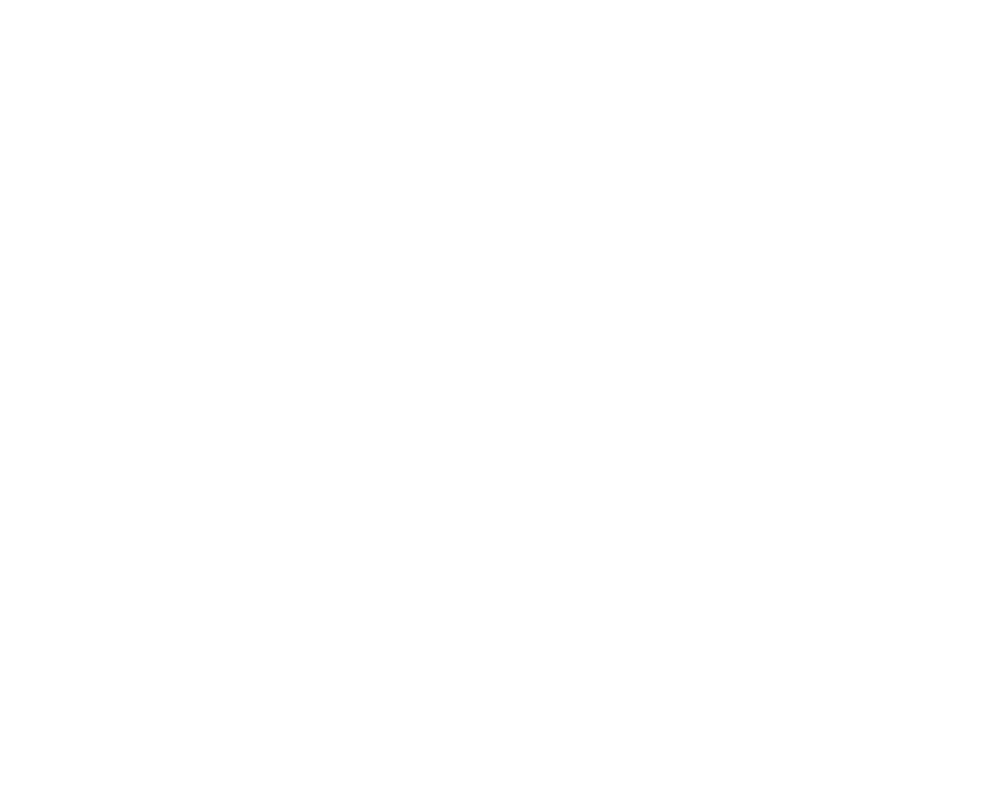
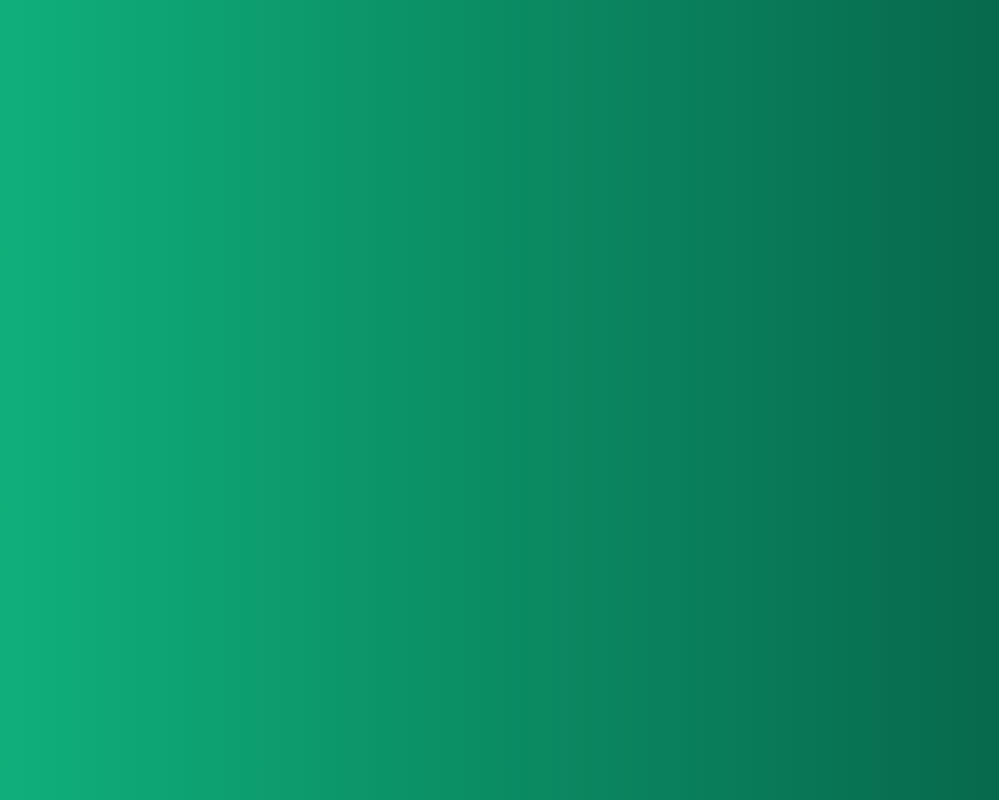
Before and after one commit to yuvrajsingh101280/Authorisation, a React (Vite) app in the folder frontend/: page / in a window 1280 px wide. Shown: the whole page, without its empty margins (140-1139 px from the left). Built offline with nearby package versions, Linux system fonts and the light colour scheme.

Commit message:
given css to body

```diff
--- a/frontend/src/App.jsx
+++ b/frontend/src/App.jsx
@@ -3,7 +3,7 @@
 const App = () => {
   return (
     <div className="min-h-screen bg-gradient-to-r from-emerald-500 to-emerald-900  flex items-center justify-center overflow-hidden relative">
-
+      jhh
     </div>
   );
 };
--- a/frontend/src/index.css
+++ b/frontend/src/index.css
@@ -7,3 +7,16 @@
   padding: 0;
   box-sizing: border-box;
 }
+body {
+  min-height: 100vh;
+  background: linear-gradient(
+    to right,
+    #10b981,
+    #065f46
+  ); /* Emerald-500 to Emerald-900 */
+  display: flex;
+  align-items: center;
+  justify-content: center;
+  overflow: hidden;
+  position: relative;
+}
--- a/frontend/src/main.jsx
+++ b/frontend/src/main.jsx
@@ -15,7 +15,6 @@
 createRoot(document.getElementById("root")).render(
   <StrictMode>
     <RouterProvider router={router}>
-      {" "}
       <App />
     </RouterProvider>
   </StrictMode>
```
